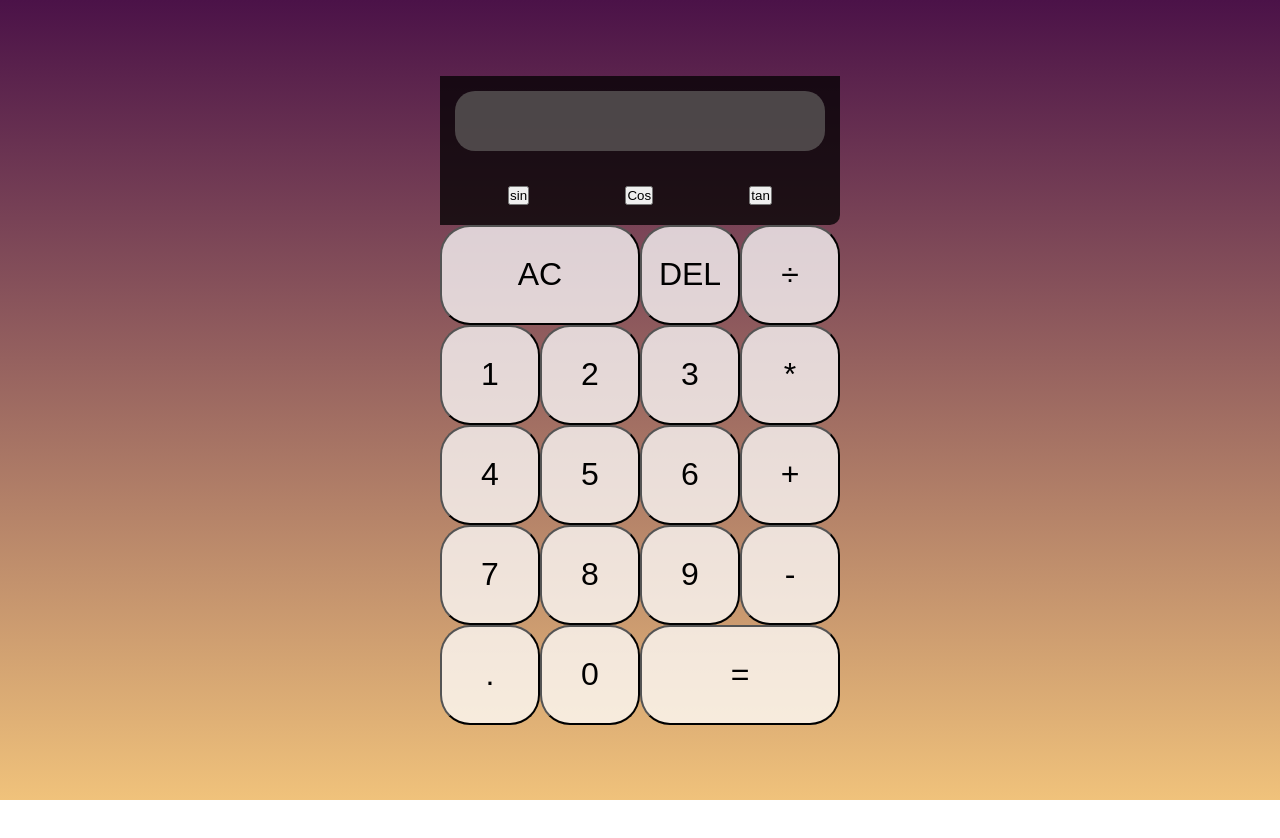
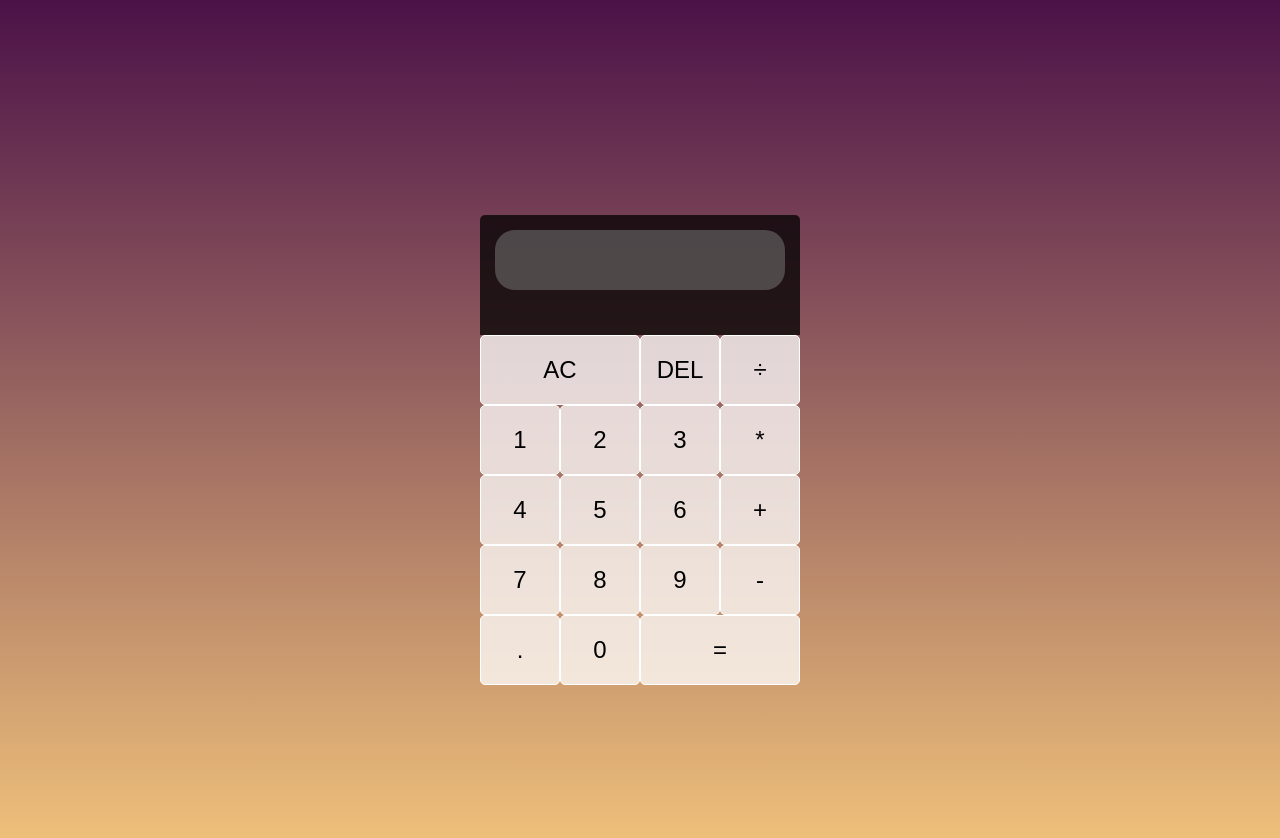
Before and after one commit to Kishoyan-Brian033/Calculator-Javascript, a plain HTML site: page index.html in a window 1280 px wide. Before the commit the page ends 800 px from the top, so only its background shows below. Drawn offline with Linux system fonts and the light colour scheme.

Commit message:
completed project

```diff
--- a/index.html
+++ b/index.html
@@ -17,11 +17,6 @@
       <div data-previous-operand class="previous-operand"></div>
       <div data-current-operand class="current-operand"></div>
     </div>
-      <div class="content">
-        <button>sin</button>
-        <button>Cos</button>
-        <button>tan</button>
-      </div>
     </div>
     <button data-all-clear class="span-two">AC</button>
     <button data-delete>DEL</button>
--- a/style.css
+++ b/style.css
@@ -15,21 +15,23 @@ body {
 .calculator-grid {
   display: grid;
   justify-content: center;
+  margin-top: 50px;
   align-content: center;
   min-height: 100vh;
-  grid-template-columns: repeat(4, 100px);
-  grid-template-rows: minmax(120px, auto) repeat(5, 100px);
+  grid-template-columns: repeat(4, 80px);
+  grid-template-rows: minmax(120px, auto) repeat(5, 70px);
 
 
 }
 
 .calculator-grid > button {
   cursor: pointer;
-  font-size: 2rem;
-
+  font-size: 1.5rem;
+  border: 1px solid white;
   outline: none;
   background-color: rgba(255, 255, 255, .75);
-  border-radius: 30px;
+  border-radius: 5px;
+  gap: 1px;
 }
 
 .calculator-grid > button:hover {
@@ -39,12 +41,14 @@ body {
 
 .span-two {
   grid-column: span 2;
+
 }
 
 .output-grid{
   grid-column: 1 / -1;
   background-color: rgba(0, 0, 0, 0.75);
- border-end-end-radius: 10px;
+ border-start-start-radius: 5px;
+ border-start-end-radius: 5px;
 }
 
 
@@ -72,9 +76,3 @@ padding: 30px;
   color: white;
   font-size: 2rem;
 }
-.content{
-  padding: 20px;
-  display: flex;
-  justify-content: space-around;
-
-}
```
Also changed, not shown: image.png (added), 1 other file.
